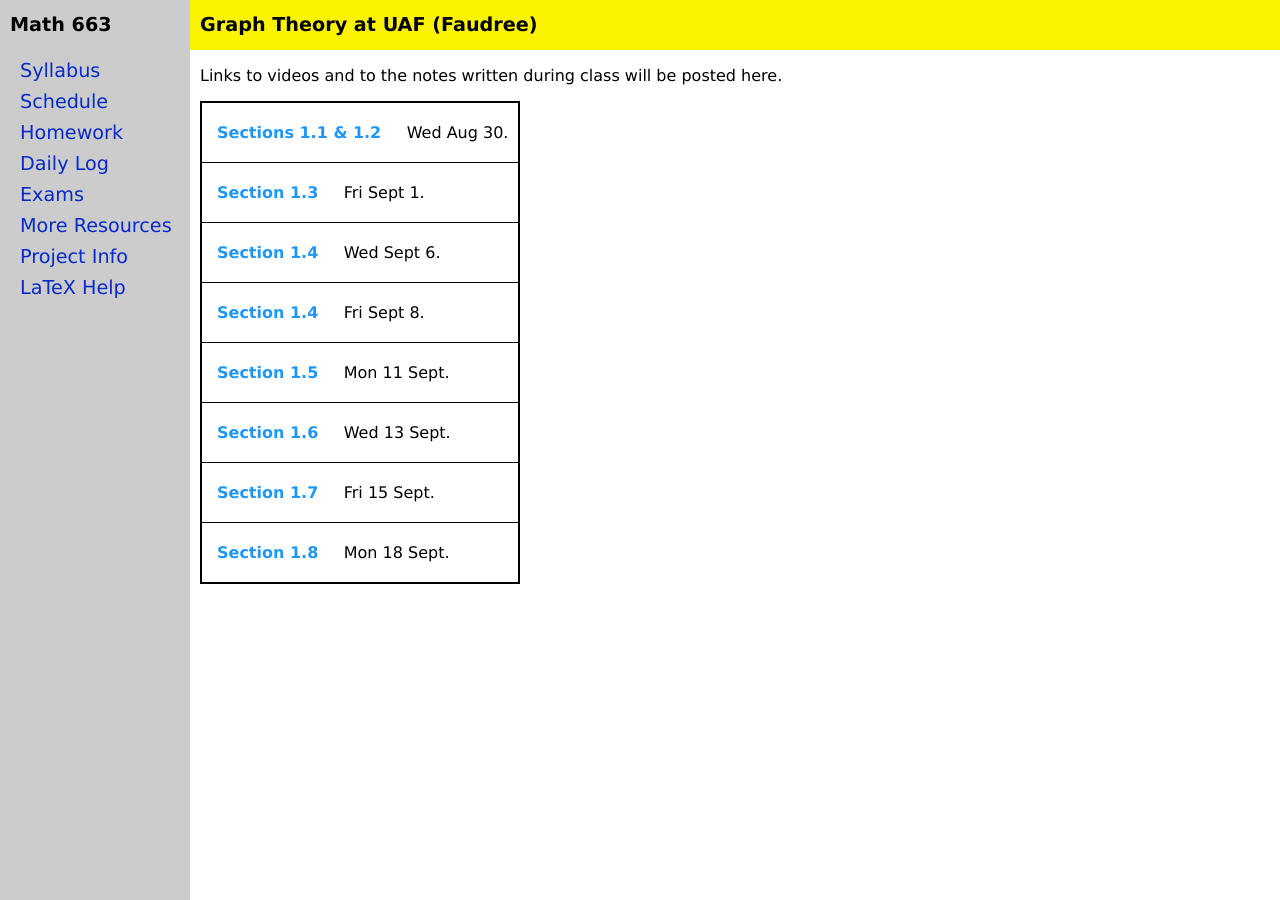
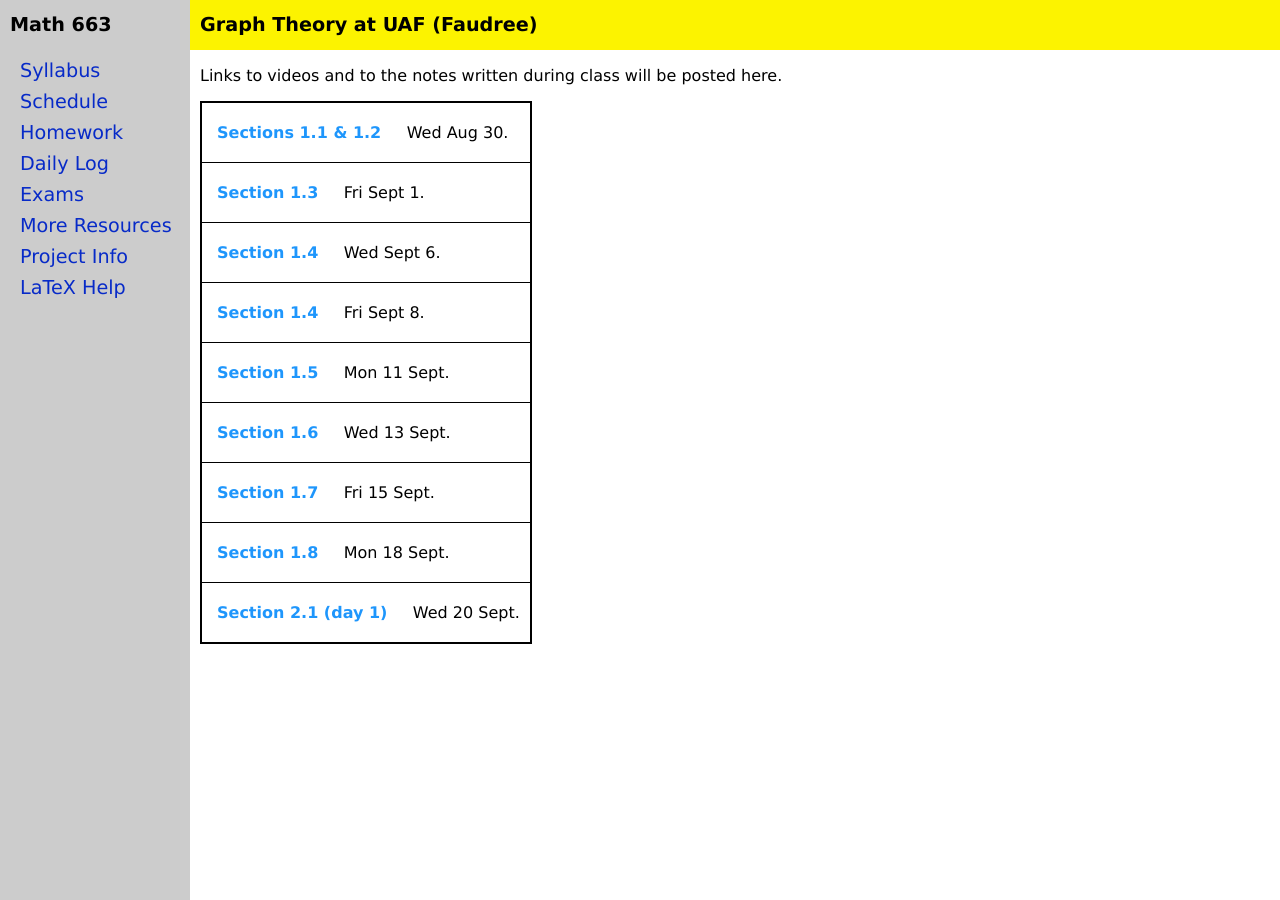
Before and after one commit to jrfaudree/GradGT, a Jekyll site: the page built from dailylog.md, in a window 1280 px wide. Built offline with Jekyll 4.4.1, drawn with Linux system fonts in a browser that asks for light colours.

Commit message:
Update dailylog.yml

```diff
--- a/_data/dailylog.yml
+++ b/_data/dailylog.yml
@@ -25,3 +25,6 @@ dailylog:
 - name: Section 1.8
   date: Mon 18 Sept
   url: InClassNotes-18-sept.pdf
+- name: Section 2.1 (day 1)
+  date: Wed 20 Sept
+  url: InClassNotes-200sept.pdf
```
